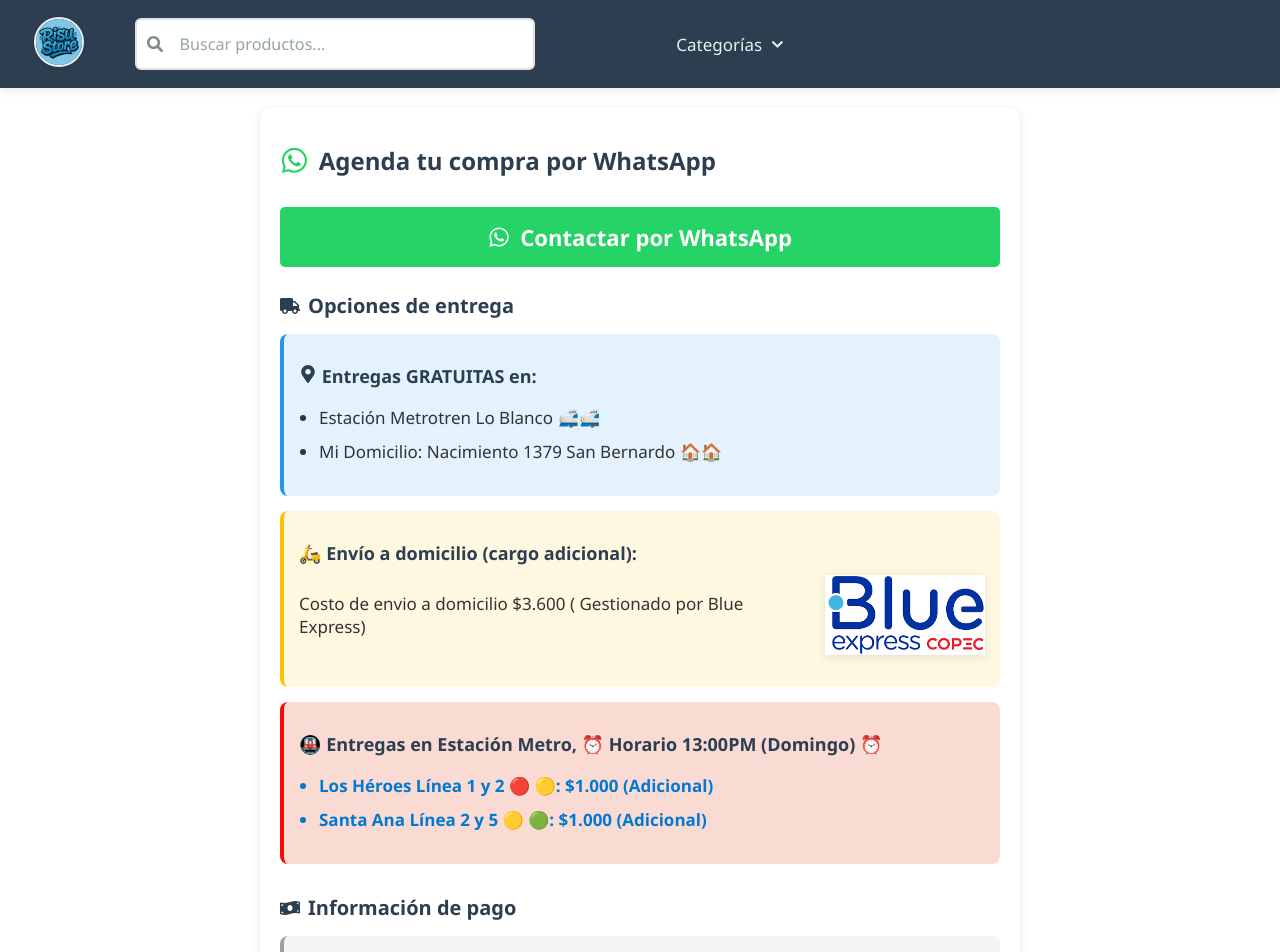
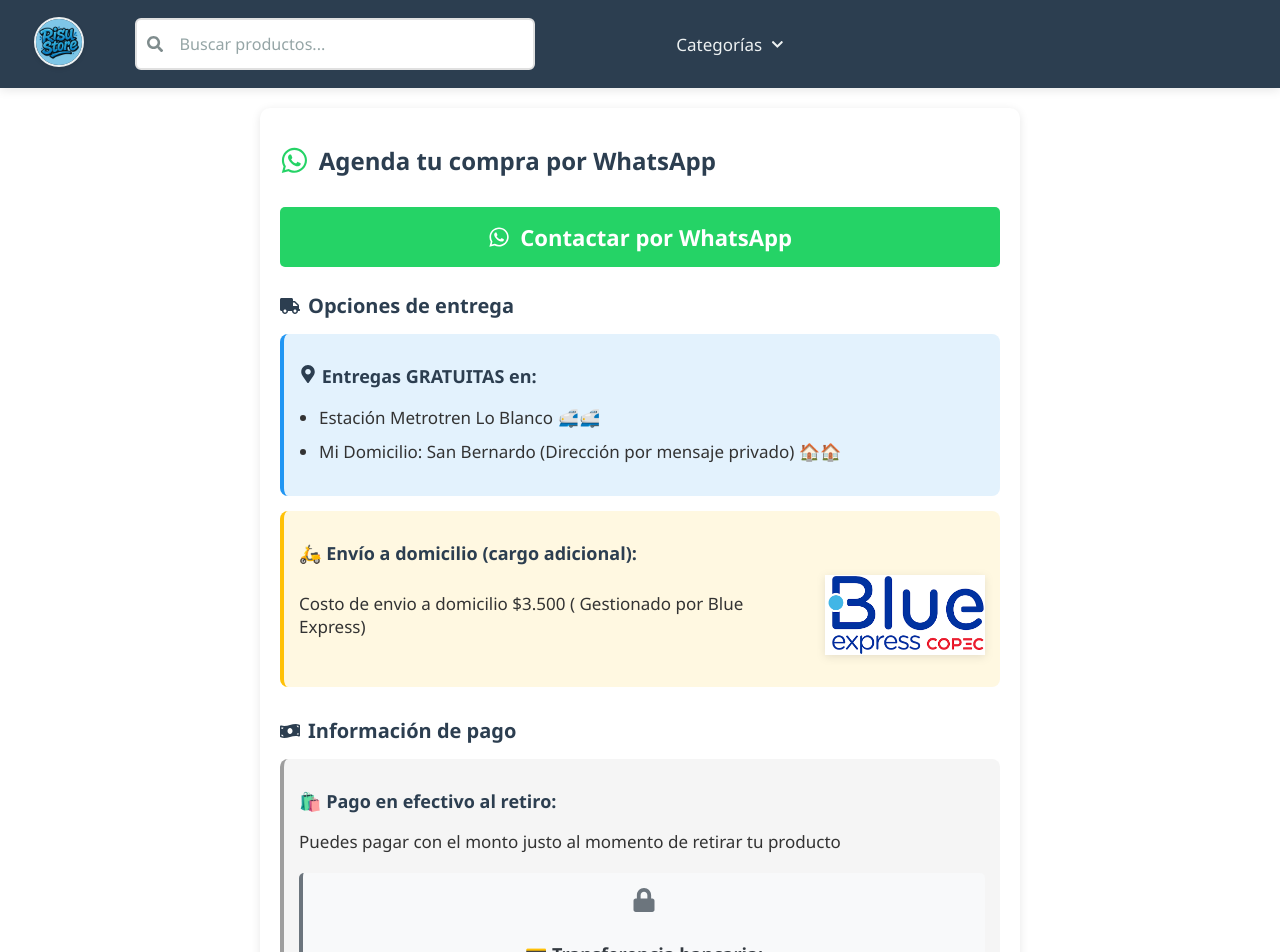
Before and after one commit to Kunashgi/risu-store, a React (Create React App) app: page /agendar-compra in a window 1280 px wide. Shown: the top 952 px of the page. Built offline with nearby package versions, Linux system fonts and the light colour scheme.

Commit message:
Precio de venta

```diff
--- a/src/components/Catalog/AgendarCompraPage.jsx
+++ b/src/components/Catalog/AgendarCompraPage.jsx
@@ -42,14 +42,14 @@ const AgendarCompra = () => {
               <h3><FaMapMarkerAlt /> Entregas GRATUITAS en:</h3>
               <ul>
                 <li>Estación Metrotren Lo Blanco 🚅🚅</li>
-                <li>Mi Domicilio: Nacimiento 1379 San Bernardo 🏠🏠 </li>
+                <li>Mi Domicilio: San Bernardo (Dirección por mensaje privado) 🏠🏠 </li>
               </ul>
             </div>
 
                         <div className="delivery-option paid">
               <h3>🛵 Envío a domicilio (cargo adicional):</h3>
               <div className="blue-express-container">
-                <p>Costo de envio a domicilio $3.600 ( Gestionado por Blue Express) </p>
+                <p>Costo de envio a domicilio $3.500 ( Gestionado por Blue Express) </p>
                 <div className="blue-express-logo-wrapper">
                   <img
                     src={blueExpressLogo}
@@ -66,13 +66,13 @@ const AgendarCompra = () => {
               </ul>
             </div>
 
-          <div className="delivery-option metro">
+          {/* <div className="delivery-option metro">
     <h3>🚇 Entregas en Estación Metro, ⏰ Horario 13:00PM (Domingo) ⏰</h3>
     <ul>
       <li className="metro"> Los Héroes Línea 1 y 2 🔴 🟡: $1.000 (Adicional) </li>
       <li className="metro"> Santa Ana Línea 2 y 5 🟡 🟢: $1.000 (Adicional) </li>
     </ul>
-  </div>
+  </div> */}
 
 
           </div>
@@ -82,7 +82,7 @@ const AgendarCompra = () => {
           <h2><FaMoneyBillWave /> Información de pago</h2>
           <div className="payment-info">
             <h3>🛍️ Pago en efectivo al retiro:</h3>
-            <p>Puedes pagar con el monto justo al momento de retirar tu producto (no manejamos vuelto).</p>
+            <p>Puedes pagar con el monto justo al momento de retirar tu producto</p>
 
             <div className="protected-data">
               <FaLock className="lock-icon" />
--- a/src/components/Catalog/CatalogPage.jsx
+++ b/src/components/Catalog/CatalogPage.jsx
@@ -30,7 +30,7 @@ const CatalogPage = () => {
       {/* Panel móvil (solo visible en mobile) */}
       <div className="mobile-panel" onClick={handleButtonClick}>
         <span className="mobile-delivery-text-simple">
-          Envíos a domicilio disponibles a $3.600 con blue express
+          Envíos a domicilio disponibles a $3.500 con blue express
         </span>
         <div className="mobile-whatsapp-icon-simple">
           <FaWhatsapp />
@@ -43,7 +43,7 @@ const CatalogPage = () => {
           <div className="delivery-info-content">
             <div className="delivery-info-text">
               <p className="delivery-main-text">
-                Envíos a domicilio disponibles a $3.600 con Blue Express dentro de la Región Metropolitana
+                Envíos a domicilio disponibles a $3.500 con Blue Express dentro de la Región Metropolitana
               </p>
               <p className="delivery-sub-text">
                 Coordinar por WhatsApp
--- a/src/components/Catalog/CategoryPage.jsx
+++ b/src/components/Catalog/CategoryPage.jsx
@@ -41,7 +41,7 @@ const CategoryPage = () => {
 
       <div className="mobile-panel" onClick={handleButtonClick}>
         <span className="mobile-delivery-text-simple">
-          Envíos a domicilio disponibles a $3.600 con Blue Express
+          Envíos a domicilio disponibles a $3.500 con Blue Express
         </span>
         <div className="mobile-whatsapp-icon-simple">
           <FaWhatsapp />
@@ -53,7 +53,7 @@ const CategoryPage = () => {
           <div className="delivery-info-content">
             <div className="delivery-info-text">
               <p className="delivery-main-text">
-                Envíos a domicilio disponibles a $3.600 con Blue Express dentro de la Región Metropolitana
+                Envíos a domicilio disponibles a $3.500 con Blue Express dentro de la Región Metropolitana
               </p>
               <p className="delivery-sub-text">
                 Coordinar por WhatsApp
```
